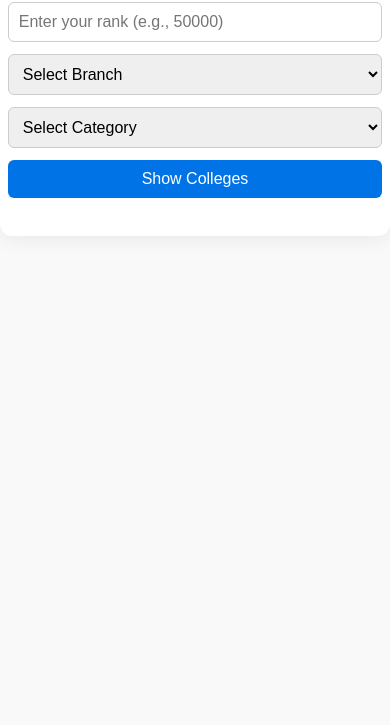
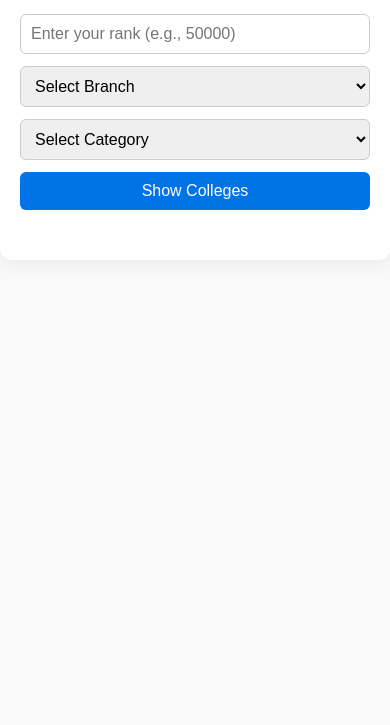
Before and after one commit to DileepKumarRambarki/eamcet_college_predictor, a plain HTML site: page index.html in a window 390 px wide. Shown: the part 119-844 px from the top of the page. Drawn offline with Linux system fonts and the light colour scheme.

Commit message:
Update style.css

```diff
--- a/style.css
+++ b/style.css
@@ -103,7 +103,7 @@ th {
 
 @media screen and (max-width: 500px) {
   .container {
-    padding: 2vw;
+    padding: 20px;
   }
   table, thead, tbody, th, td, tr {
     display: block;
```
